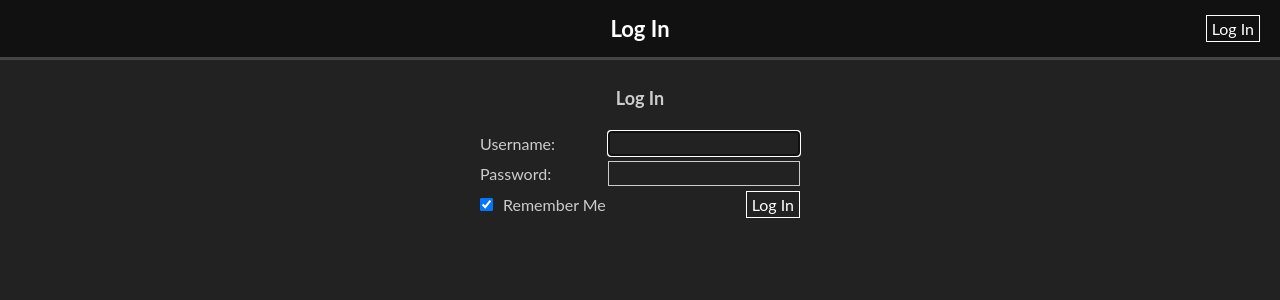
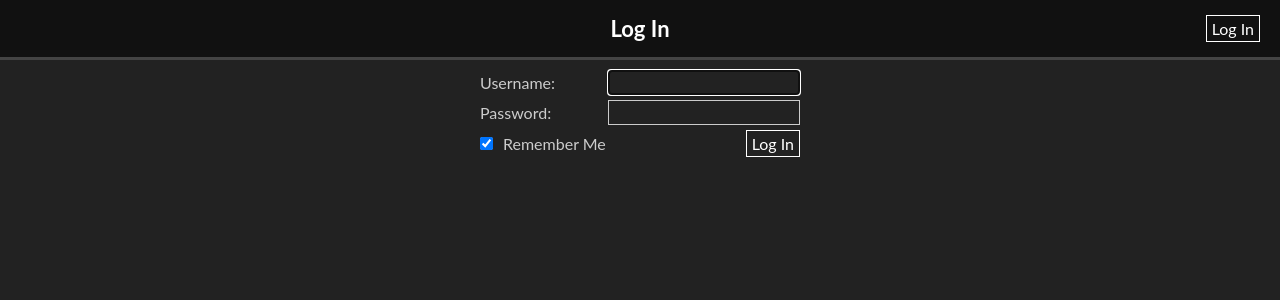
Before and after one commit to spurll/tournament, a Flask app: page /login in a window 1280 px wide. Shown: the top 300 px of the page. Run offline with Flask 2, Linux system fonts and the light colour scheme; parts of the project's set-up code (start-up, migrations or seed data) failed here and were passed over.

Commit message:
Fix templating

```diff
--- a/tournament/templates/base.html
+++ b/tournament/templates/base.html
@@ -1,18 +1,18 @@
 <html>
     <head>
 		<!-- Support for iOS device sizes. -->
-		<meta name="viewport" content='width=device-width, initial-scale=1.0, maximum-scale=1.0, user-scalable=no, shrink-to-fit=no'>
+		<meta name="viewport" content="width=device-width, initial-scale=1.0, maximum-scale=1.0, user-scalable=no, shrink-to-fit=no" />
 
 		{% if title %}
         <title>{{title}}</title>
 		{% endif %}
 
-		<link rel="stylesheet" type="text/css" href={{ url_for('static', filename='common.css') }}/>
-		<link rel="stylesheet" type="text/css" href={{ url_for('static', filename='style.css') }}/>
-		<link rel="shortcut icon" href={{ url_for('static', filename='icon.png') }}/>
+		<link rel="stylesheet" type="text/css" href="{{ url_for('static', filename='common.css') }}" />
+		<link rel="stylesheet" type="text/css" href="{{ url_for('static', filename='style.css') }}" />
+		<link rel="shortcut icon" href="{{ url_for('static', filename='icon.png') }}" />
 
-		<script type="text/javascript" src={{ url_for('static', filename='jquery-3.1.0.min.js') }}></script>
-		<script type="text/javascript" src={{ url_for('static', filename='resize.js') }}></script>
+		<script type="text/javascript" src="{{ url_for('static', filename='jquery-3.1.0.min.js') }}"></script>
+		<script type="text/javascript" src="{{ url_for('static', filename='resize.js') }}"></script>
 	 </head>
 
 	<body>
@@ -21,13 +21,13 @@
 			<div id="links" class="flex-box">
                 <span>
                     {% if link %}
-                    <a class="button" href={{ link['url'] }}>{{ link['text'] }}</a>
+                    <a class="button" href="{{ link['url'] }}">{{ link['text'] }}</a>
                     {% endif %}
                 </span>
 			</div>
 
 			<div id="title" class="flex-box">
-                <a href={{ url_for('index') }}>{{ title }}</a>
+                <a href="{{ url_for('index') }}">{{ title }}</a>
 			</div>
 
 			<div id="user" class="flex-box">
@@ -37,12 +37,12 @@
                     <span id="current-user">
                         Logged in as {{ user.name }}.
                         {% if user.is_admin() %}
-                        <a class="button" href={{ url_for('clear') }}>Delete All Tournaments</a>
+                        <a class="button" href="{{ url_for('clear') }}">Delete All Tournaments</a>
                         {% endif %}
                     </span>
-                    <span><a class="button" title="Logged in as {{user.name}}." href={{ url_for('logout') }}>Log Out</a></span>
+                    <span><a class="button" title="Logged in as {{ user.name }}." href="{{ url_for('logout') }}">Log Out</a></span>
                     {% else %}
-                    <a class="button" href={{ url_for('login', next=url_for(request.endpoint, **dict(request.view_args))) }}>Log In</a>
+                    <a class="button" href="{{ url_for('login', next=url_for(request.endpoint, **dict(request.view_args))) }}">Log In</a>
                     {% endif %}
                     {% endif %}
                 </span>
@@ -61,7 +61,7 @@
 
 		<div id="content">
 			{% if round %}
-            <h1>Round {{round}}</h1>
+            <h1>Round {{ round }}</h1>
 			{% endif %}
 
 			{% block content %}
--- a/tournament/templates/login.html
+++ b/tournament/templates/login.html
@@ -1,7 +1,5 @@
 {% extends "base.html" %}
 {% block content %}
-
-<h1>Log In</h1>
 
 <div class="login">
     <form id="login-form" action="" method="POST" name="login-form">
```
